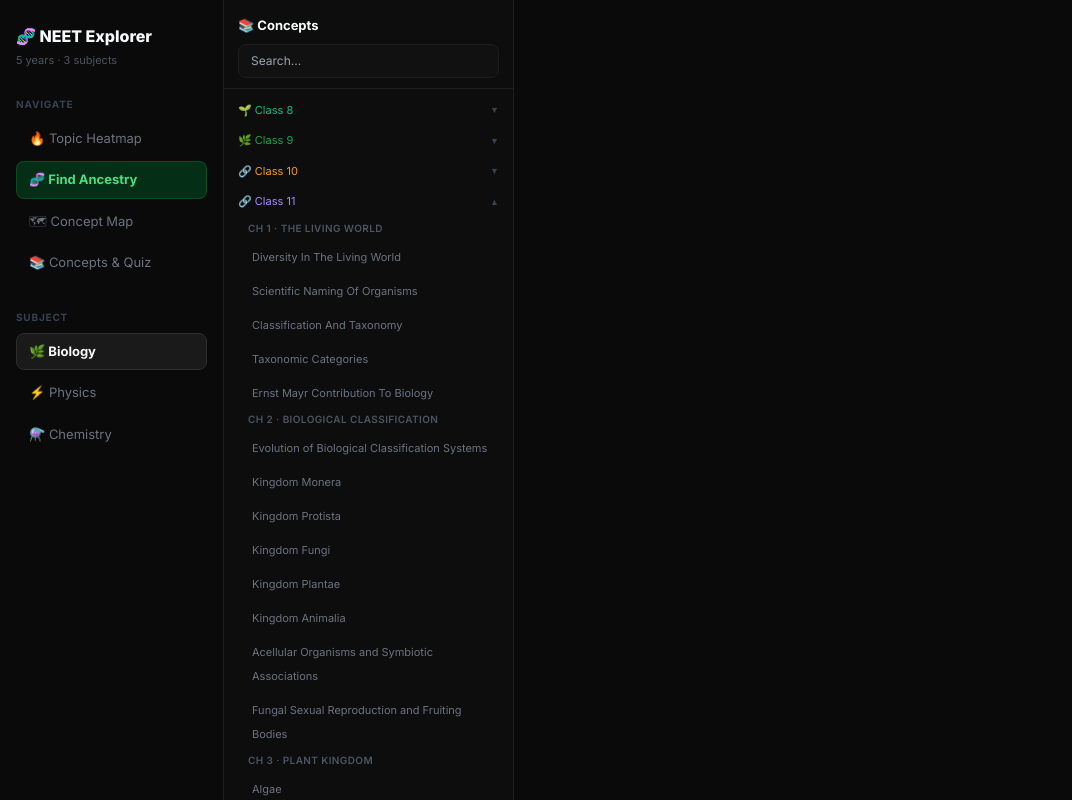
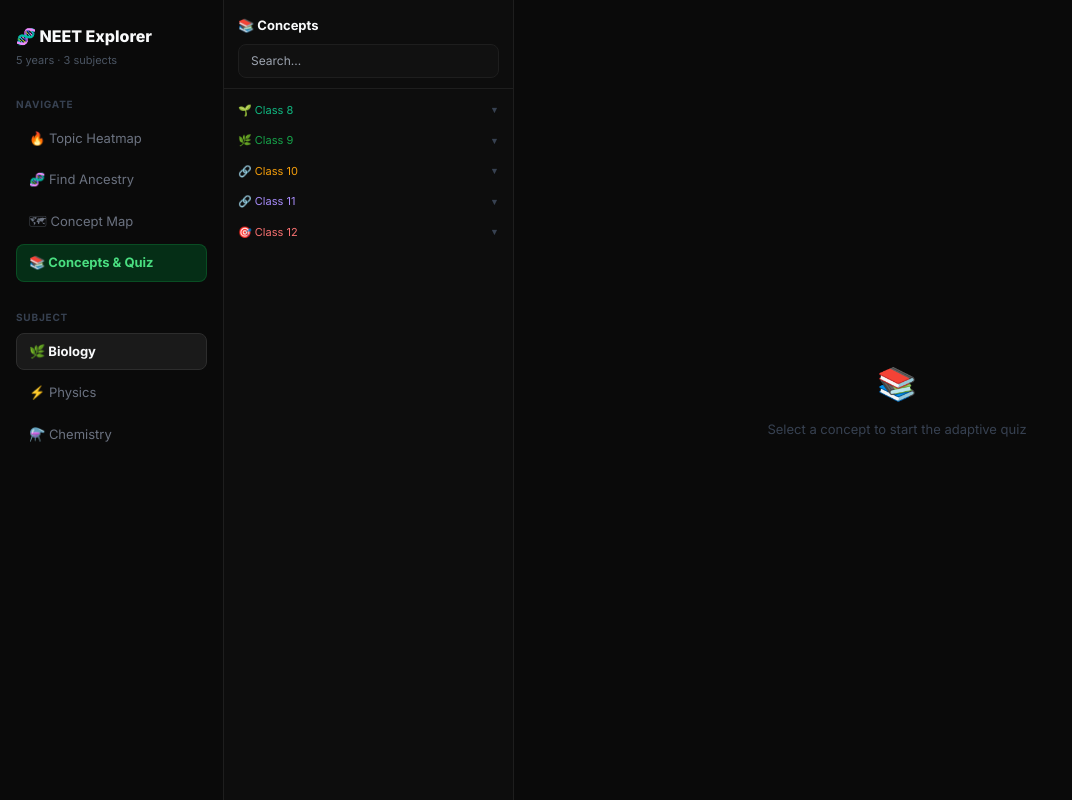
Before and after one commit to neetmapper-hash/neet-explorer, a Next.js app: page /quiz in a window 1280 px wide. Shown: the top 800 px of the page, without its empty margins (0-1072 px from the left). Built offline with nearby package versions, Linux system fonts and the light colour scheme.

Commit message:
fix quiz UI: correct active nav highlight, chapters collapsed by default, quiz visible from all pages

```diff
--- a/app/heatmap/page.tsx
+++ b/app/heatmap/page.tsx
@@ -270,7 +270,7 @@ export default function HeatmapPage() {
         currentPage="heatmap"
         subject={subject}
         selectedYears={selectedYears}
-        onPageChange={(page) => { if (page === 'ancestry') router.push('/ancestry'); if (page === 'concept-map') router.push('/concept-map'); if (page === 'quiz') router.push('/quiz');
+        onPageChange={(page) => { if (page === 'ancestry') router.push('/ancestry'); if (page === 'concept-map') router.push('/concept-map'); if (page === 'quiz') router.push('/quiz'); if (page === 'quiz') router.push('/quiz');
           if (page === 'concept-map') router.push('/concept-map'); }}
         onSubjectChange={(s) => { setSubject(s); }}
         onYearsChange={setSelectedYears}
--- a/app/quiz/page.tsx
+++ b/app/quiz/page.tsx
@@ -59,7 +59,7 @@ export default function QuizPage() {
   const [concepts, setConcepts] = useState<Concept[]>([]);
   const [loading, setLoading] = useState(true);
   const [search, setSearch] = useState('');
-  const [expandedClasses, setExpandedClasses] = useState<Set<number>>(new Set([11, 12]));
+  const [expandedClasses, setExpandedClasses] = useState<Set<number>>(new Set());
   const [selectedConcept, setSelectedConcept] = useState<Concept | null>(null);
   const [quizMode, setQuizMode] = useState<'mcq' | 'assertion' | null>(null);
   const [currentLevel, setCurrentLevel] = useState(0);
@@ -158,7 +158,7 @@ export default function QuizPage() {
 
   return (
     <div style={{ display: 'flex', minHeight: '100vh', background: '#0a0a0a' }}>
-      <Sidebar currentPage="ancestry" subject={subject} selectedYears={[2021,2022,2023,2024,2025]}
+      <Sidebar currentPage="quiz" subject={subject} selectedYears={[2021,2022,2023,2024,2025]}
         onPageChange={page => {
           if (page === 'heatmap') router.push('/heatmap');
           if (page === 'ancestry') router.push('/ancestry');
```
